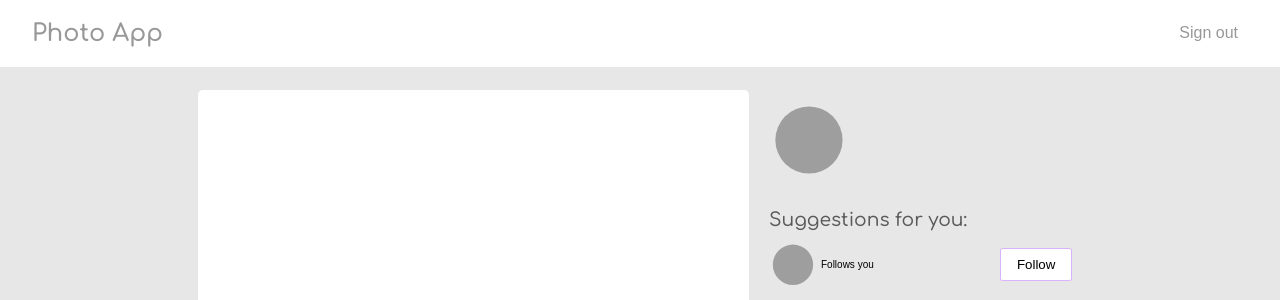
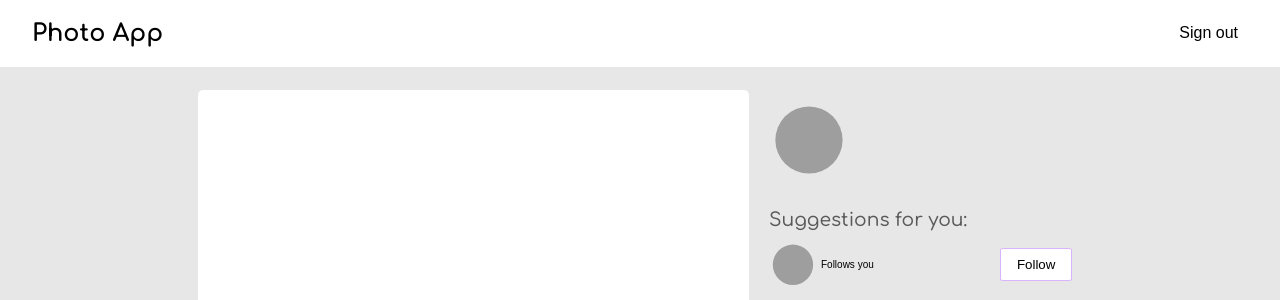
Before and after one commit to mseckykoebel/WDHW2, a Flask app: template templates/index.html in a window 1280 px wide. Shown: the top 300 px of the page. Run offline with Flask 2, Linux system fonts and the light colour scheme; the template is opened without the code that fills it, so the values that code supplies are empty; grey boxes are pictures that could not be loaded.

Commit message:
beginning the accessability journey

```diff
--- a/static/styles.css
+++ b/static/styles.css
@@ -52,10 +52,8 @@ nav div ul li a {
 
 /* Logo style */
 nav div h1 a {
-  color: rgb(152, 152, 152);
+  color: rgb(0, 0, 0);
   text-decoration: none;
-  transition: all 0.25s ease;
-  font-weight: 600;
 }
 
 nav div h1 a:hover {
@@ -64,7 +62,7 @@ nav div h1 a:hover {
 
 /* Links  */
 nav div ul li a {
-  color: rgb(152, 152, 152);
+  color: black;
   text-decoration: none;
   transition: all 0.25s ease;
   font-weight: 500;
--- a/templates/includes/navbar.html
+++ b/templates/includes/navbar.html
@@ -1,13 +1,13 @@
 <nav class="navbar-wrap">
   <div class="navbar">
     <h1>
-      <a href="#home">Photo App</a>
+      <a>Photo App</a>
     </h1>
     <!-- Navigation buttons -->
     <ul>
       <li>
-        <a href="#username">{{user.username}}</a>
-        <a href="#sign-out">Sign out</a>
+        <a>{{user.username}}</a>
+        <a>Sign out</a>
       </li>
     </ul>
   </div>
```
